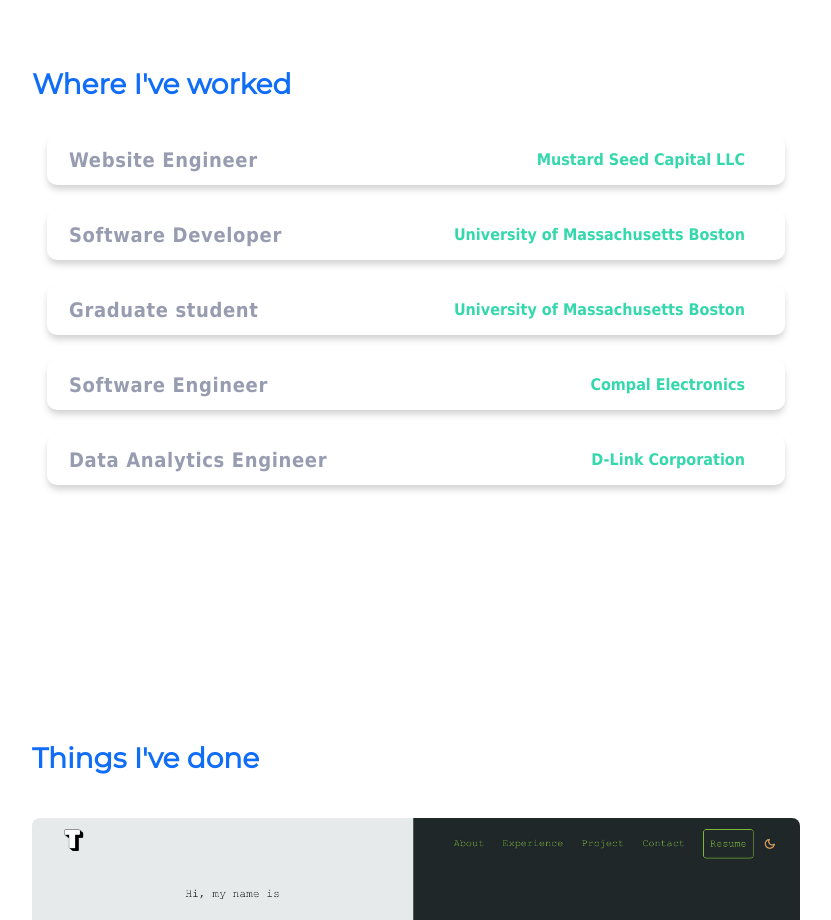
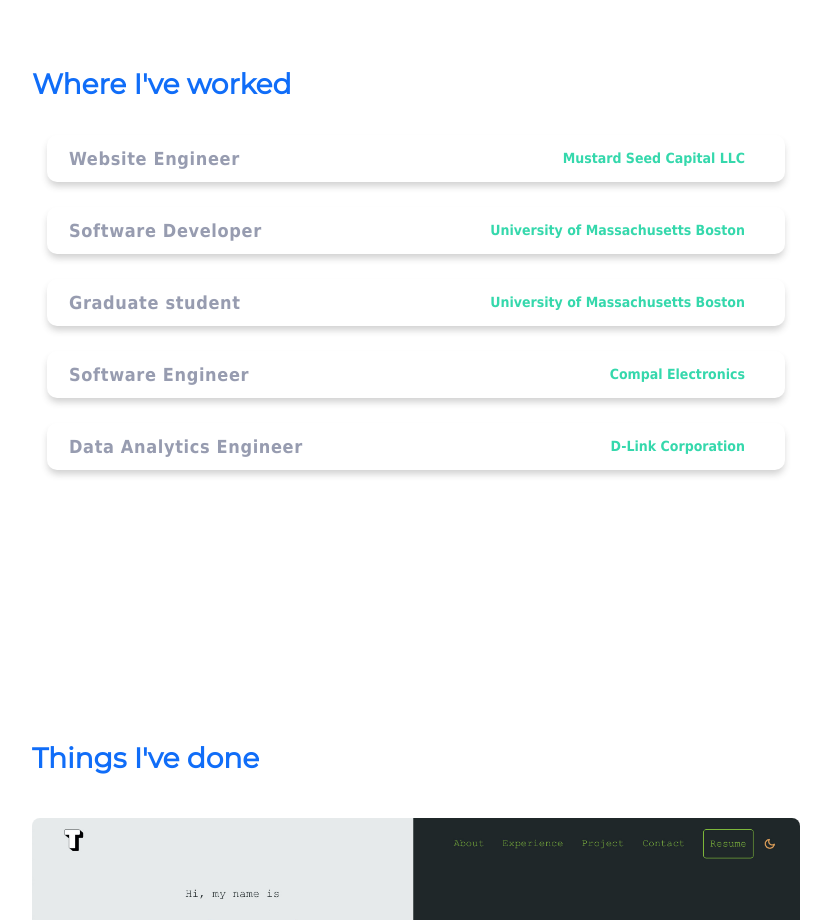
Before and after one commit to TimLaiTW/portfolio-v2, a React (Create React App) app: page / in a window 1280 px wide. Shown: the part 1400-2320 px from the top of the page, without its empty margins (224-1055 px from the left). Built offline with nearby package versions, Linux system fonts and the light colour scheme.

Commit message:
hover style of experience section

```diff
--- a/src/Components/Templates/Footer.js
+++ b/src/Components/Templates/Footer.js
@@ -33,7 +33,7 @@
         }
 
         & .social-svg {
-            width: 1.8rem;
+            width: 2.2rem;
             height: 2.8rem;
 
             & .social-group {
--- a/src/Containers/Experience.js
+++ b/src/Containers/Experience.js
@@ -2,7 +2,7 @@
 import data from 'Content/PlaceList';
 import styled from 'styled-components';
 // import List from 'Utilities/List';
-import List from 'Utilities/TempList';
+import List from 'Utilities/List';
 const Experience = () => {
     const StyledExperSection = styled.section`
 
--- a/src/Utilities/List.js
+++ b/src/Utilities/List.js
@@ -2,39 +2,99 @@
 import styled from 'styled-components';
 const List = (props) => {
     const StyledList = styled.section`
-        .list-title {
-            font-family: var(--font-primary);
-            font-weight: bold;
-            font-size: 18px;
-            margin-bottom: 0px;
-            transition: all .4s ease-in-out;
-            display: inline-block;
+        .leaderboard {
+
+            &__profiles {
+                background-color: transparent;
+                border-radius: 0 0 12px 12px;
+                padding: 15px 15px 10px;
+                display: grid;
+                row-gap: 8px;
+                width: 100%;
+                border-radius: 12px;
+            }
+
+            &__profile {
+                display: grid;
+                grid-template-columns: 3fr 3fr;
+                align-items: center;
+                padding: 10px 30px 10px 10px;
+                overflow: hidden;
+                border-radius: 10px;
+                box-shadow: 0 5px 7px -1px rgba(51, 51, 51, 0.23);
+                cursor: pointer;
+                transition: transform .25s cubic-bezier(.7,.98,.86,.98), box-shadow .25s cubic-bezier(.7,.98,.86,.98);
+                background-color: transparent;
+
                 &:hover {
-                transform: scale(1.1)
+                    transform: scale(1.2);
+                    box-shadow: 0 9px 47px 11px rgba(51, 51, 51, 0.18);
                 }
-            &:hover + .list-descrp {
+
+                &:hover + .leaderboard__descrp {
                     display: block;
+                    transition: all .2s ease-in-out;
                 }
             }
 
-        .list-period {
-            margin-bottom: 10px;
-            font-size: 14px;
-            font-family: var(--font-mainContent);
-            top: 10px;
+            &__name {
+                color: #979cb0;
+                font-weight: 600;
+                font-size: 18px;
+                letter-spacing: 0.64px;
+                margin-left: 12px;
             }
 
-        .list-descrp {
-            display: none;
-        }
+            &__value {
+                color: #35d8ac;
+                font-weight: 700;
+                font-size: 14px;
+                text-align: right;
 
-        a {
+                & > a {
                     text-decoration: none;
-            font-size: 16px;
                     cursor: pointer;
                     &:hover {
                         transition: all 0.3s ease-out;
                         color: ${({ theme }) => theme.header};
+                    }
+                }
+
+                & > span {
+                    font-weight: 600;
+                    font-size: 13px;
+                    margin-left: 3px;
+                }
+            }
+
+            &__descrp {
+                display: none;
+                transition: all .2s ease-in-out;
+            }
+        }
+
+        // bare minimuu styles
+
+        body {
+            margin: 0;
+            background-color: #eaeaea;
+            display: grid;
+            height: 100vh;
+            place-items: center;
+            font-family: 'Source Sans Pro', sans-serif;
+        }
+
+        .leaderboard {
+            box-shadow: 0 0 40px -10px rgba(0, 0, 0, .4);
+        }
+
+        ul {
+            padding: 30px;
+
+            li {
+                display: block;
+                width: 480px;
+                margin-top: 16px;
             }
         }
     `;
@@ -42,11 +102,17 @@
     const { title, url, place, period, descrp } = props.list;
     return (
         <StyledList>
-            <p className="list-title">{title}<a href={url}> @{place}</a></p>
-            <p className="list-descrp">
-                <div className='list-period'>{period}</div>
-                {descrp}
-            </p>
+
+            <div class="leaderboard__profiles">
+                <div class="leaderboard__profile">
+                    <span class="leaderboard__name">{title}</span>
+                    <span class="leaderboard__value"><a href={url}>{place}</a></span>
+                </div>
+                <ul class="leaderboard__descrp">
+                    <li key='1'>{period}</li>
+                    <li kry='2'>{descrp}</li>
+                </ul>
+            </div>
         </StyledList>
     )
 }
--- a/src/Utilities/TempList.js
+++ /dev/null
@@ -1,121 +0,0 @@
-import React from 'react';
-import styled from 'styled-components';
-const List = (props) => {
-    const StyledList = styled.section`
-    .leaderboard {
-        max-width: 490px;
-        width: 100%;
-        border-radius: 12px;
-
-        &__profiles {
-          background-color: #fff;
-          border-radius: 0 0 12px 12px;
-          padding: 15px 15px 10px;
-          display: grid;
-          row-gap: 8px;
-        }
-
-        &__profile {
-          display: grid;
-          grid-template-columns: 3fr 3fr;
-          align-items: center;
-          padding: 10px 30px 10px 10px;
-          overflow: hidden;
-          border-radius: 10px;
-          box-shadow: 0 5px 7px -1px rgba(51, 51, 51, 0.23);
-          cursor: pointer;
-          transition: transform .25s cubic-bezier(.7,.98,.86,.98), box-shadow .25s cubic-bezier(.7,.98,.86,.98);
-          background-color: #fff;
-
-          &:hover {
-            transform: scale(1.2);
-            box-shadow: 0 9px 47px 11px rgba(51, 51, 51, 0.18);
-          }
-
-          &:hover + .leaderboard__descrp {
-            opacity: 1;
-            transition: all .2s ease-in-out;
-          }
-        }
-
-        // &__picture {
-        //   max-width: 100%;
-        //   width: 60px;
-        //   border-radius: 50%;
-        //   box-shadow: 0 0 0 10px #ebeef3, 0 0 0 22px #f3f4f6;
-        // }
-
-        &__name {
-          color: #979cb0;
-          font-weight: 600;
-          font-size: 20px;
-          letter-spacing: 0.64px;
-          margin-left: 12px;
-        }
-
-        &__value {
-          color: #35d8ac;
-          font-weight: 700;
-          font-size: 16px;
-          text-align: right;
-
-            & > a {
-                text-decoration: none;
-                font-size: 16px;
-                cursor: pointer;
-                &:hover {
-                    transition: all 0.3s ease-out;
-                    color: ${({ theme }) => theme.header};
-                }
-            }
-
-            & > span {
-                opacity: .8;
-                font-weight: 600;
-                font-size: 13px;
-                margin-left: 3px;
-            }
-        }
-
-        &__descrp {
-            opacity: 0;
-            transition: all .2s ease-in-out;
-        }
-      }
-
-
-
-
-      // bare minimuu styles
-
-      body {
-        margin: 0;
-        background-color: #eaeaea;
-        display: grid;
-        height: 100vh;
-        place-items: center;
-        font-family: 'Source Sans Pro', sans-serif;
-      }
-
-      .leaderboard {
-        box-shadow: 0 0 40px -10px rgba(0, 0, 0, .4);
-      }
-    `;
-
-    const { title, url, place, period, descrp } = props.list;
-    return (
-        <StyledList>
-
-            <div class="leaderboard__profiles">
-                <div class="leaderboard__profile">
-                    {/* <img src="https://randomuser.me/api/portraits/men/32.jpg" alt="Mark Zuckerberg" class="leaderboard__picture" /> */}
-                    <span class="leaderboard__name">{title}</span>
-                    <span class="leaderboard__value"><a href={url}>{place}</a></span>
-                </div>
-                {/* <span class="leaderboard__descrp">{descrp}</span> */}
-            </div>
-        </StyledList>
-    )
-}
-
-export default List;
```
Lines whose indentation alone changed are shown as unchanged.
